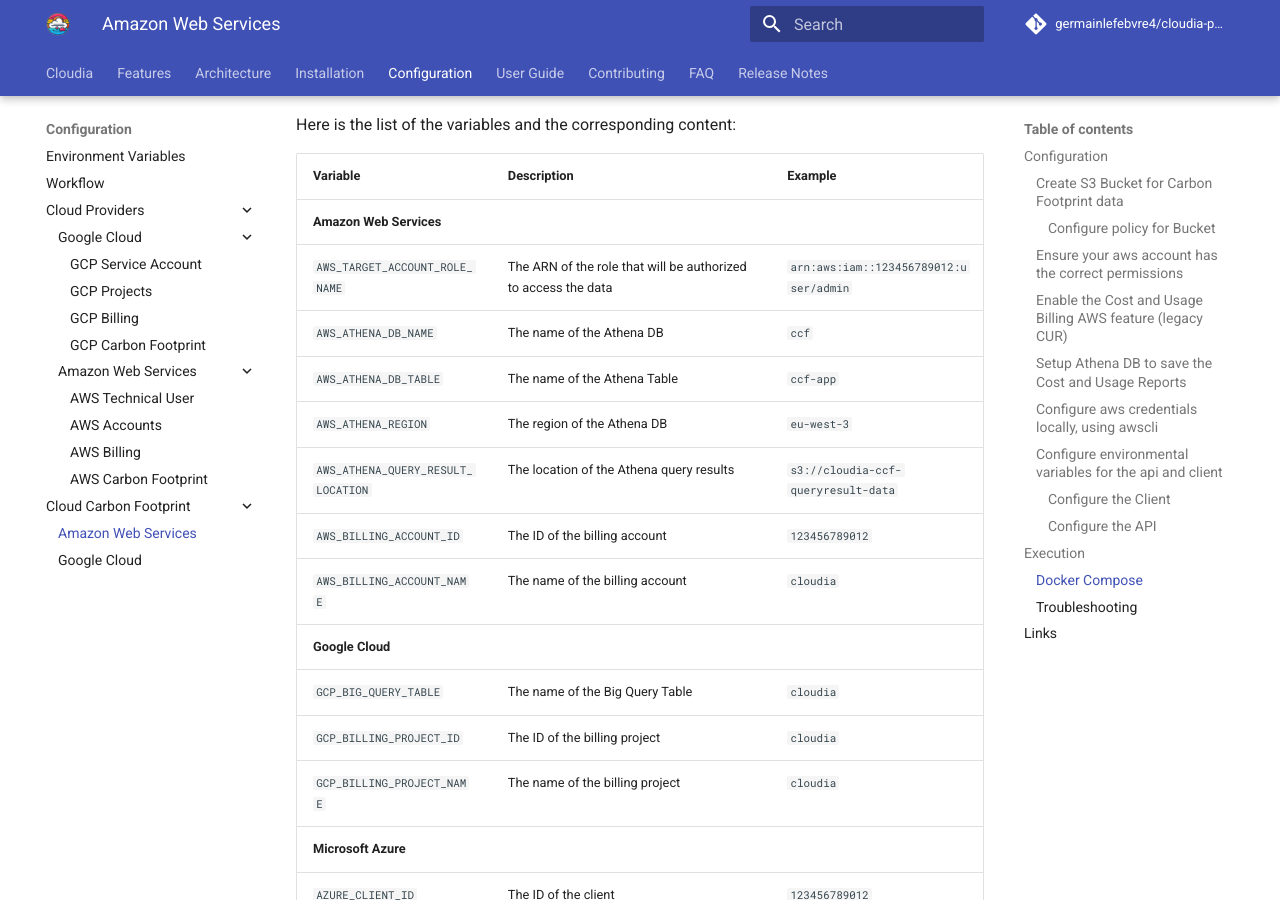
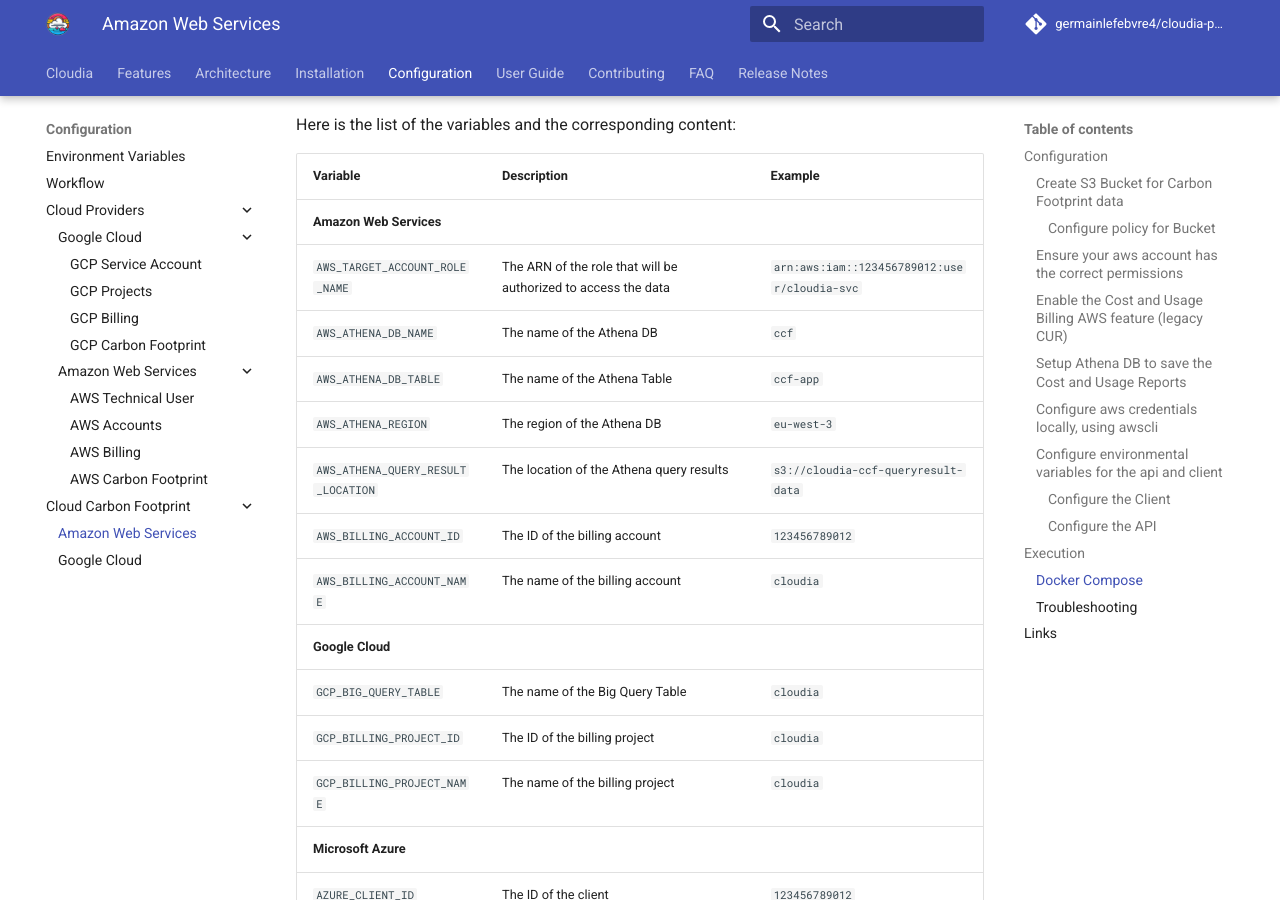
Before and after one commit to germainlefebvre4/cloudia-readthedocs, an MkDocs documentation site: the page built from docs/configuration/cloud_carbon_footprint/aws/index.md, in a window 1280 px wide and 900 px high, scrolled down 6917 px. Built offline with MkDocs 1.6.1 and Material for MkDocs 9.7.7, drawn with Linux system fonts in a browser that asks for light colours; comment, search, counter and statistics services are not loaded.

Commit message:
doc(CloudCarbonFootprint): Rename AWS IAM Username in .env

```diff
--- a/docs/configuration/cloud_carbon_footprint/aws/index.md
+++ b/docs/configuration/cloud_carbon_footprint/aws/index.md
@@ -302,7 +302,7 @@ Here is the list of the variables and the corresponding content:
 | Variable | Description | Example |
 | --- | --- | --- |
 | **Amazon Web Services** | | |
-| `AWS_TARGET_ACCOUNT_ROLE_NAME` | The ARN of the role that will be authorized to access the data | `arn:aws:iam::123456789012:user/admin` |
+| `AWS_TARGET_ACCOUNT_ROLE_NAME` | The ARN of the role that will be authorized to access the data | `arn:aws:iam::123456789012:user/cloudia-svc` |
 | `AWS_ATHENA_DB_NAME` | The name of the Athena DB | `ccf` |
 | `AWS_ATHENA_DB_TABLE` | The name of the Athena Table | `ccf-app` |
 | `AWS_ATHENA_REGION` | The region of the Athena DB | `eu-west-3` |
```
